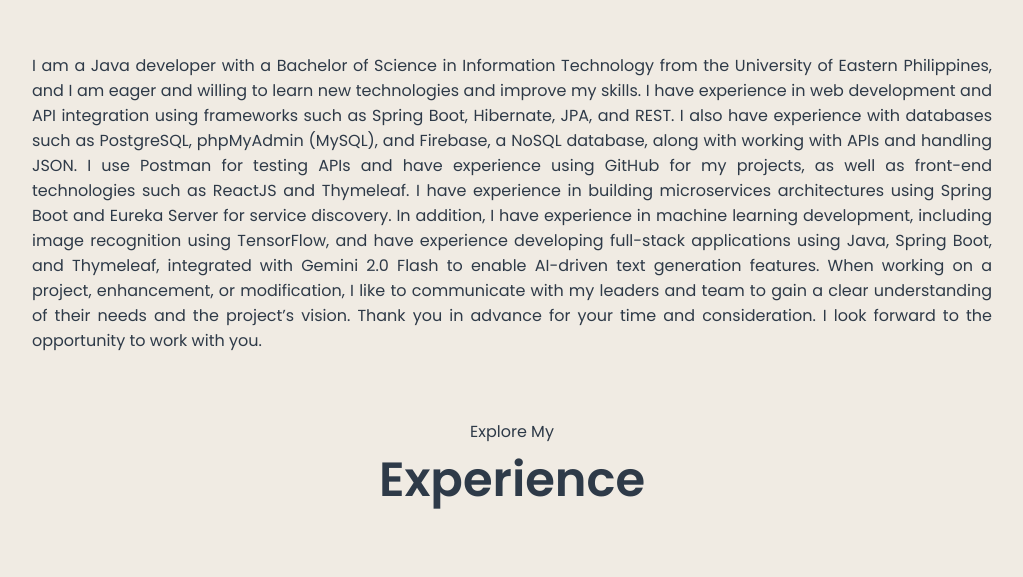
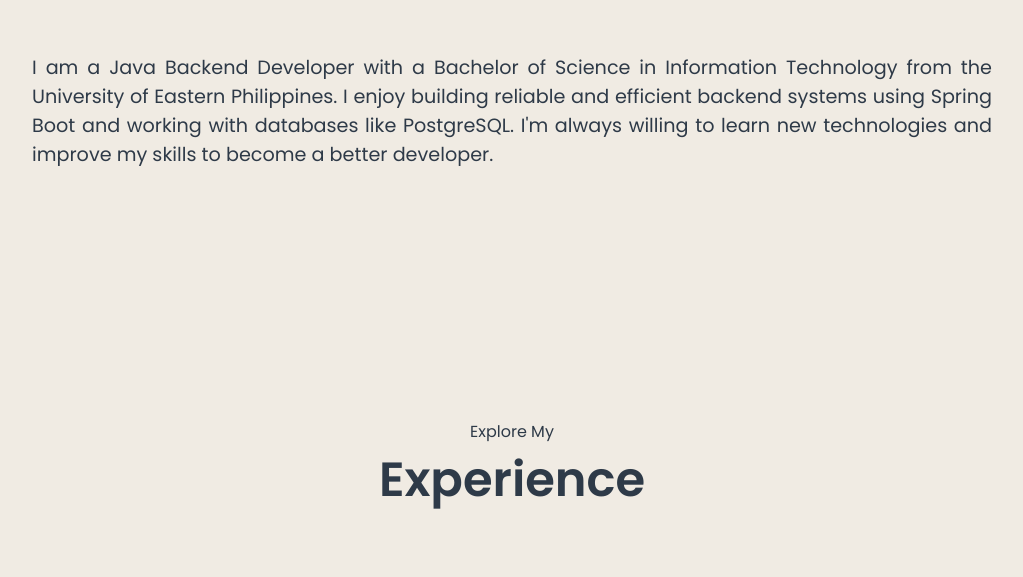
Before and after one commit to zonic-ultra/MyPortfolio, a plain HTML site: page index.html in a window 1280 px wide. Shown: the part 1309-1886 px from the top of the page, without its empty margins (128-1151 px from the left). Drawn offline with Linux system fonts and the light colour scheme.

Commit message:
updating about me introduction

```diff
--- a/index.html
+++ b/index.html
@@ -109,28 +109,13 @@
             </div>
           </div>
           <div class="text-container">
-            <p>
-              I am a Java developer with a Bachelor of Science in Information
-              Technology from the University of Eastern Philippines, and I am
-              eager and willing to learn new technologies and improve my skills.
-              I have experience in web development and API integration using
-              frameworks such as Spring Boot, Hibernate, JPA, and REST. I also
-              have experience with databases such as PostgreSQL, phpMyAdmin
-              (MySQL), and Firebase, a NoSQL database, along with working with
-              APIs and handling JSON. I use Postman for testing APIs and have
-              experience using GitHub for my projects, as well as front-end
-              technologies such as ReactJS and Thymeleaf. I have experience in
-              building microservices architectures using Spring Boot and Eureka
-              Server for service discovery. In addition, I have experience in
-              machine learning development, including image recognition using
-              TensorFlow, and have experience developing full-stack applications
-              using Java, Spring Boot, and Thymeleaf, integrated with Gemini 2.0
-              Flash to enable AI-driven text generation features. When working
-              on a project, enhancement, or modification, I like to communicate
-              with my leaders and team to gain a clear understanding of their
-              needs and the project’s vision. Thank you in advance for your time
-              and consideration. I look forward to the opportunity to work with
-              you.
+            <p style="font-size: 1.2rem">
+              I am a Java Backend Developer with a Bachelor of Science in
+              Information Technology from the University of Eastern Philippines.
+              I enjoy building reliable and efficient backend systems using
+              Spring Boot and working with databases like PostgreSQL. I'm always
+              willing to learn new technologies and improve my skills to become
+              a better developer.
             </p>
           </div>
         </div>
```
